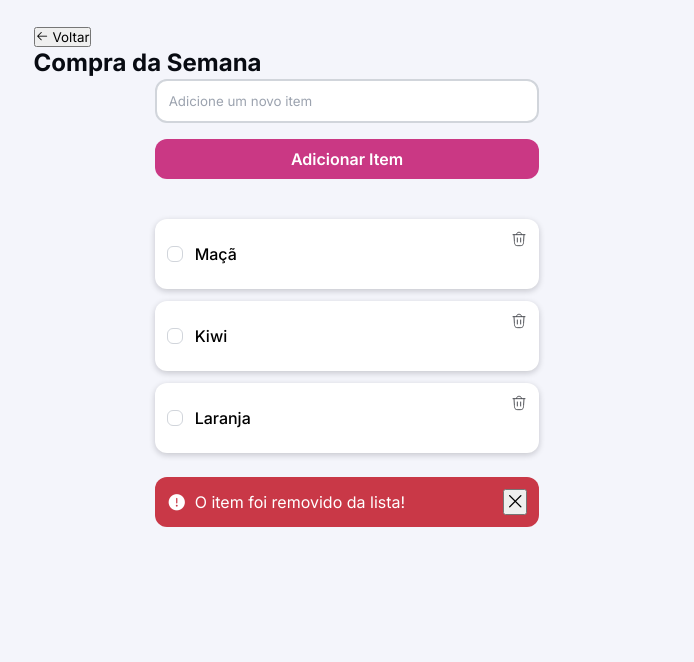
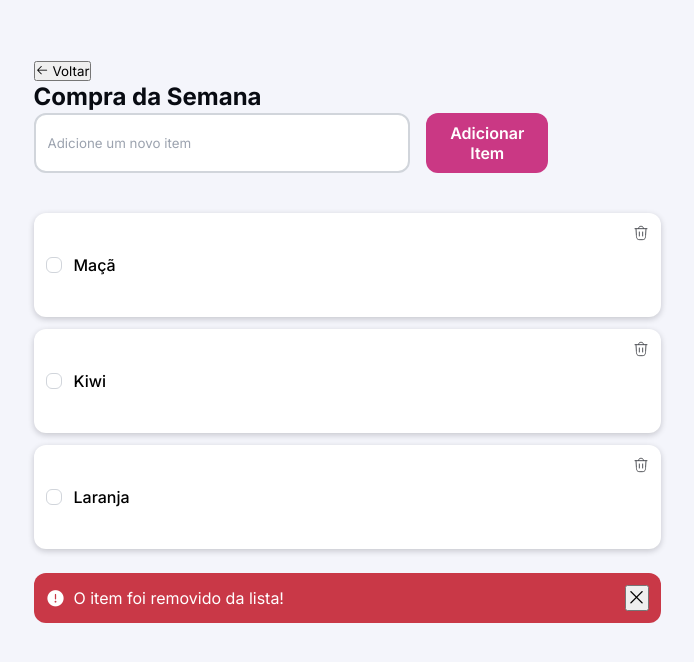
Before and after one commit to MarcosSilva777/QuickList, a plain HTML site: page index.html in a window 1280 px wide. Shown: the part 74-736 px from the top of the page, without its empty margins (293-987 px from the left). Drawn offline with nearby package versions, Linux system fonts and the light colour scheme.

Commit message:
Ajuste da responsividade para o desktop e fim da primeira versão do CSS

```diff
--- a/style.css
+++ b/style.css
@@ -213,3 +213,27 @@ main {
     opacity: 0;
     transform: translateY(-10px);
 }
+
+
+@media(min-width: 627px) {
+    header {
+        img {
+            margin-bottom: 6.4rem;
+        }
+    }
+
+    .add-item {
+        display: grid;
+        grid-template-columns: repeat(10, 1fr);
+        gap: 1.6rem;
+
+        input {
+            margin-bottom: 0;
+            grid-column: 1 / 8;
+        }
+
+        buttom {
+            grid-column: 8 / 11;
+        }
+    }
+}
```
